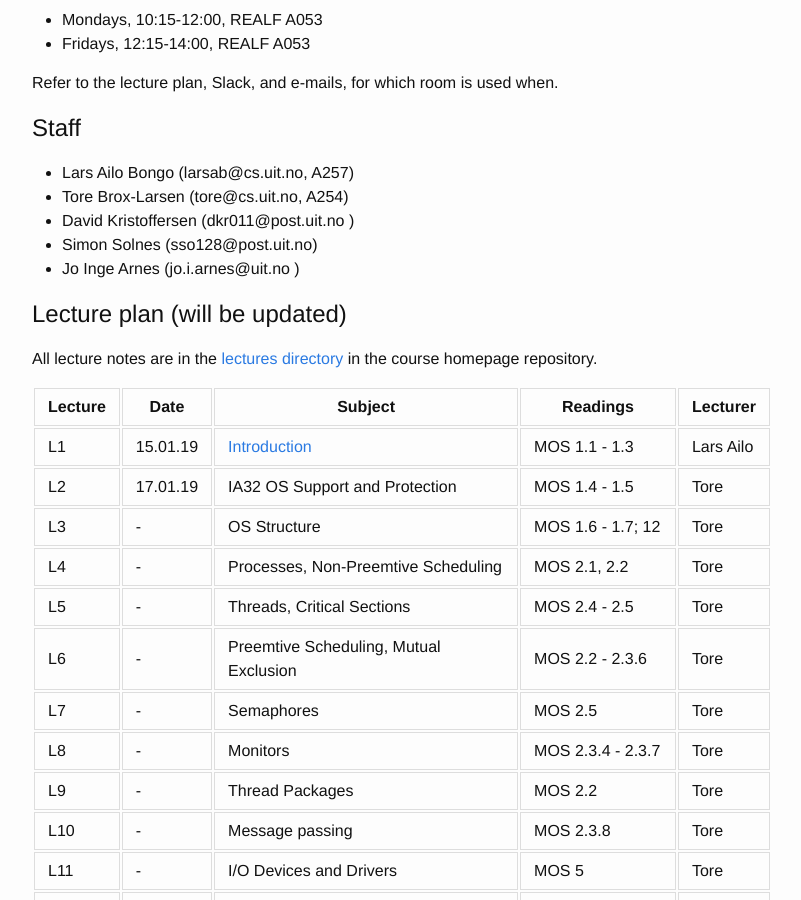
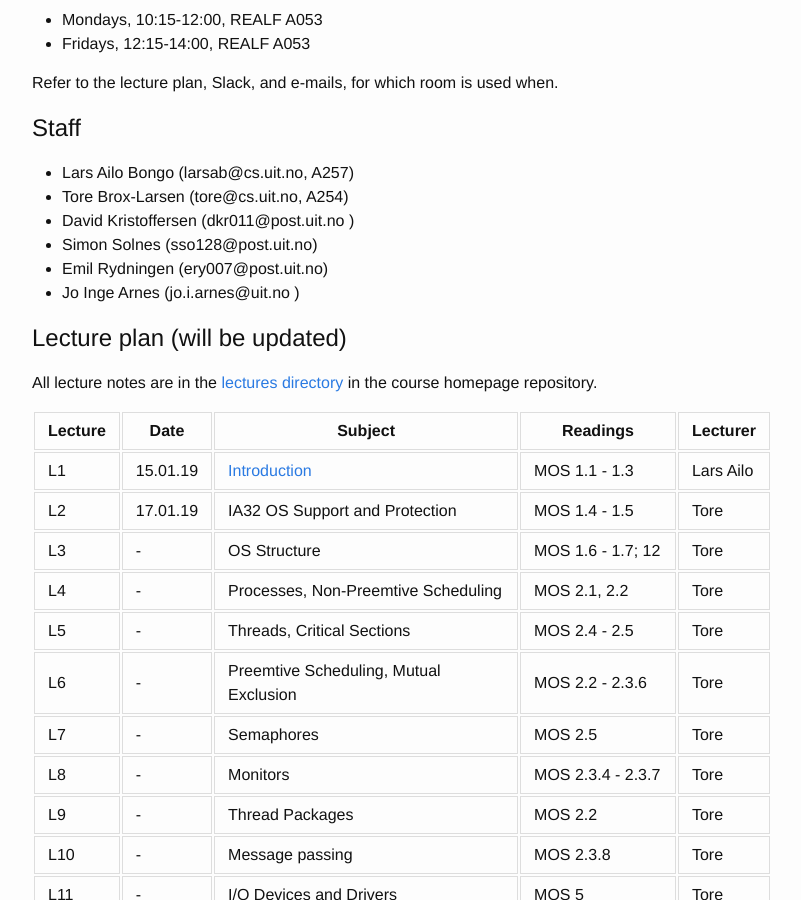
Before and after one commit to uit-inf-2201-s19/uit-inf-2201-s19.github.io, a Jekyll site: the page built from index.md, in a window 1280 px wide and 900 px high, scrolled down 753 px. Shown: the whole window, without its empty margins (238-1039 px from the left). Built offline with Jekyll 4.4.1, drawn with Linux system fonts in a browser that asks for light colours.

Commit message:
Added Emil to list of TAs

```diff
--- a/index.md
+++ b/index.md
@@ -39,6 +39,7 @@ Refer to the lecture plan, Slack, and e-mails, for which room is used when.
 * Tore Brox-Larsen (tore@cs.uit.no, A254)
 * David Kristoffersen (dkr011@post.uit.no )
 * Simon Solnes (sso128@post.uit.no)
+* Emil Rydningen (ery007@post.uit.no)
 * Jo Inge Arnes (jo.i.arnes@uit.no )
 
 ## Lecture plan (will be updated)
```
